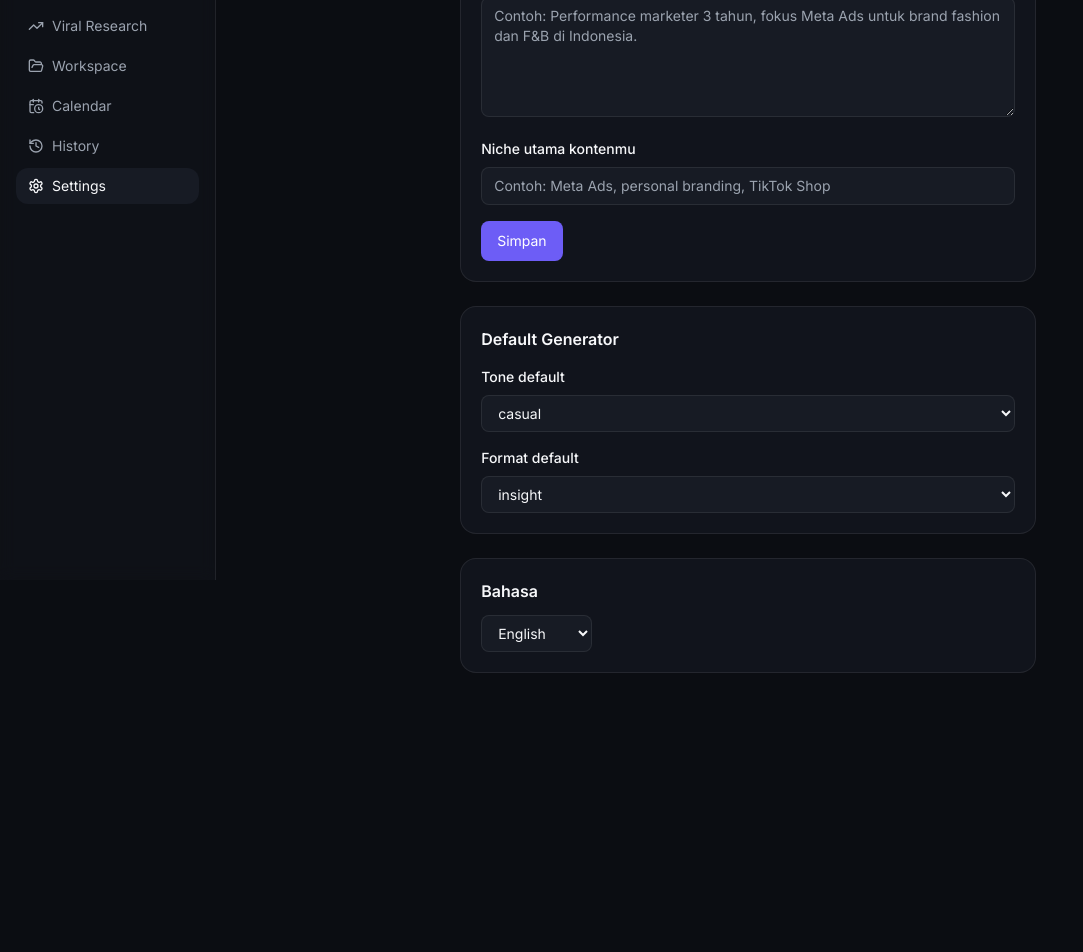
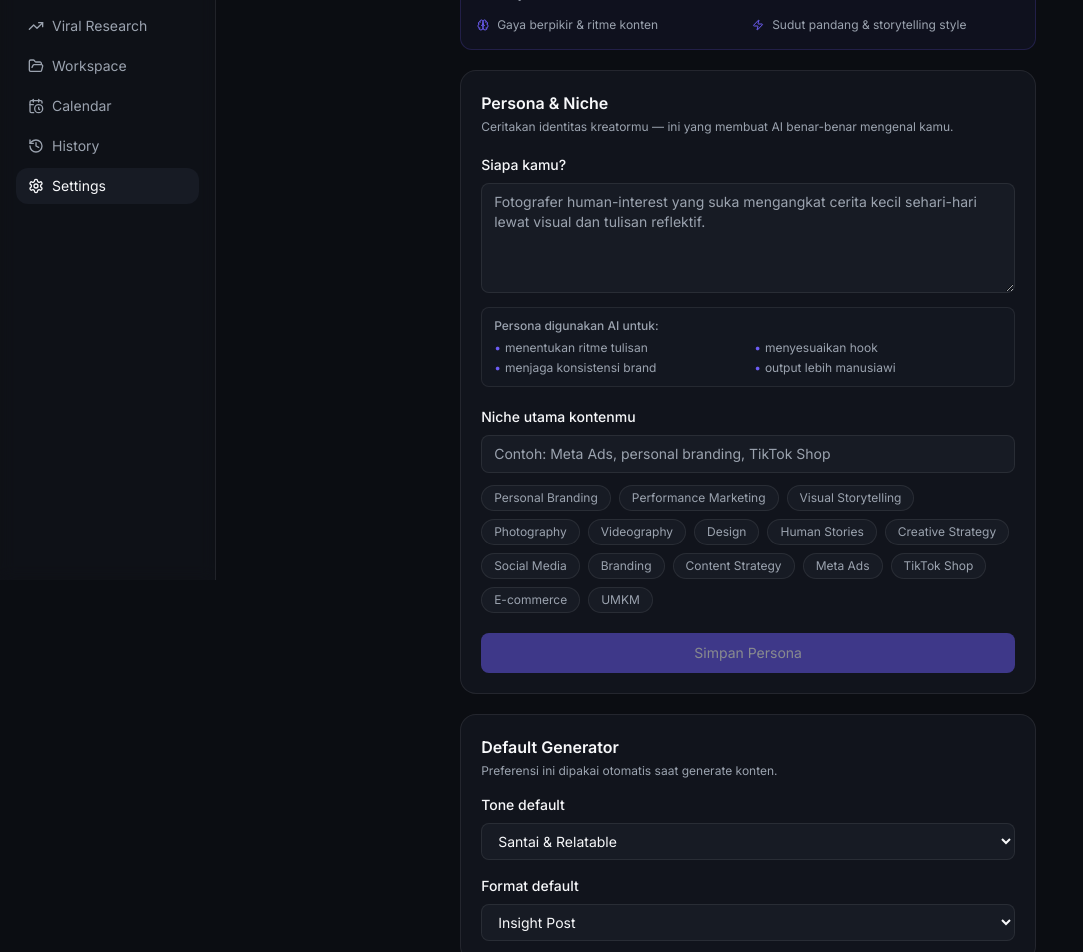
Before and after one commit to adityarianp-boop/threadforge, a Next.js app: page /en/settings in a window 1280 px wide. Shown: the part 220-1172 px from the top of the page, without its empty margins (0-1083 px from the left). Before the commit the page ends 925 px from the top, so only its background shows below. Built offline with nearby package versions, Linux system fonts and the light colour scheme.

Commit message:
feat: settings page upgrade — AI identity onboarding, persona chips, AI summary

```diff
--- a/src/app/[locale]/settings/page.tsx
+++ b/src/app/[locale]/settings/page.tsx
@@ -1,12 +1,70 @@
 "use client";
-
+import { useState, useEffect } from "react";
 import { useSettingsStore } from "@/store/settings-store";
 import { Card } from "@/components/shared/card";
 import { Button } from "@/components/shared/button";
 import { LanguageSwitcher } from "@/components/language/language-switcher";
+import { Sparkles, Brain, Zap, CheckCircle2 } from "lucide-react";
 
-const toneOptions = ["casual", "bold", "empathetic", "expert"] as const;
-const formatOptions = ["insight", "story", "myth", "tips", "hot_take", "case_study", "long_form"] as const;
+const toneOptions = [
+  { id: "casual", label: "Santai & Relatable" },
+  { id: "bold", label: "Bold & Provokatif" },
+  { id: "empathetic", label: "Empatik" },
+  { id: "expert", label: "Expert Authority" },
+] as const;
+
+const formatOptions = [
+  { id: "insight", label: "Insight Post" },
+  { id: "story", label: "Real Story" },
+  { id: "myth", label: "Myth Busting" },
+  { id: "tips", label: "Practical Tips" },
+  { id: "hot_take", label: "Hot Take" },
+  { id: "case_study", label: "Mini Case Study" },
+  { id: "long_form", label: "Thread Panjang" },
+] as const;
+
+const archetypeChips = [
+  "Personal Branding", "Performance Marketing", "Visual Storytelling",
+  "Photography", "Videography", "Design", "Human Stories",
+  "Creative Strategy", "Social Media", "Branding", "Content Strategy",
+  "Meta Ads", "TikTok Shop", "E-commerce", "UMKM",
+];
+
+const personaExamples = [
+  "Aku membantu UMKM berkembang lewat Meta Ads, visual storytelling, dan konten yang terasa manusiawi.",
+  "Fotografer human-interest yang suka mengangkat cerita kecil sehari-hari lewat visual dan tulisan reflektif.",
+  "Performance marketer 3 tahun, fokus Meta Ads untuk brand fashion dan F&B di Indonesia.",
+  "Content strategist yang percaya bahwa konten terbaik lahir dari kejujuran, bukan dari template.",
+];
+
+function generateAISummary(persona: string, niche: string): { summary: string; contentTypes: string[] } {
+  const p = persona.toLowerCase();
+  const n = niche.toLowerCase();
+  const isMarketer = p.includes("marketing") || p.includes("ads") || p.includes("iklan") || n.includes("marketing");
+  const isCreative = p.includes("foto") || p.includes("visual") || p.includes("design") || n.includes("visual");
+  const isStoryteller = p.includes("cerita") || p.includes("story") || p.includes("human") || n.includes("story");
+  const isUMKM = p.includes("umkm") || p.includes("bisnis") || n.includes("umkm");
+
+  let role = "Creative strategist";
+  if (isMarketer && isCreative) role = "Performance marketer dengan pendekatan visual storytelling";
+  else if (isMarketer) role = "Performance marketer yang data-driven";
+  else if (isCreative && isStoryteller) role = "Visual storyteller dengan sentuhan human interest";
+  else if (isCreative) role = "Creative professional berbasis visual";
+  else if (isStoryteller) role = "Storyteller observasional";
+  else if (isUMKM) role = "Business strategist fokus growth UMKM";
+
+  const contentTypes: string[] = [];
+  if (isMarketer) contentTypes.push("insight strategic", "case study ads");
+  if (isCreative) contentTypes.push("visual hooks", "storytelling observasional");
+  if (isStoryteller) contentTypes.push("narasi personal", "human interest");
+  if (isUMKM) contentTypes.push("business insight", "edukasi growth");
+  if (contentTypes.length === 0) contentTypes.push("insight personal", "hot take", "opini ringan");
+
+  return {
+    summary: `${role}${niche ? ` dengan fokus di ${niche}` : ""}.`,
+    contentTypes: contentTypes.slice(0, 4),
+  };
+}
 
 export default function SettingsPage() {
   const persona = useSettingsStore((s) => s.persona);
@@ -18,25 +76,108 @@ export default function SettingsPage() {
   const setDefaultTone = useSettingsStore((s) => s.setDefaultTone);
   const setDefaultFormat = useSettingsStore((s) => s.setDefaultFormat);
 
-  const inputClass =
-    "w-full rounded-lg border border-borderSoft bg-surfaceSecondary px-3 py-2 text-sm text-textPrimary placeholder:text-textSecondary focus:outline-none focus:ring-2 focus:ring-accent/30";
+  const [localPersona, setLocalPersona] = useState(persona);
+  const [localNiche, setLocalNiche] = useState(niche);
+  const [selectedChips, setSelectedChips] = useState<string[]>([]);
+  const [saved, setSaved] = useState(false);
+  const [aiSummary, setAiSummary] = useState<{ summary: string; contentTypes: string[] } | null>(null);
+  const [exampleIndex, setExampleIndex] = useState(0);
+
+  useEffect(() => {
+    setLocalPersona(persona);
+    setLocalNiche(niche);
+    if (persona && niche) setAiSummary(generateAISummary(persona, niche));
+  }, []);
+
+  useEffect(() => {
+    const interval = setInterval(() => {
+      setExampleIndex((i) => (i + 1) % personaExamples.length);
+    }, 3000);
+    return () => clearInterval(interval);
+  }, []);
+
+  const toggleChip = (chip: string) => {
+    setSelectedChips((prev) => {
+      const next = prev.includes(chip) ? prev.filter((c) => c !== chip) : [...prev, chip];
+      const nicheFromChips = next.join(", ");
+      setLocalNiche(nicheFromChips);
+      return next;
+    });
+  };
+
+  const handleSave = () => {
+    setPersona(localPersona);
+    setNiche(localNiche);
+    setSaved(true);
+    setAiSummary(generateAISummary(localPersona, localNiche));
+    setTimeout(() => setSaved(false), 2500);
+  };
+
+  const inputClass = "w-full rounded-lg border border-borderSoft bg-surfaceSecondary px-3 py-2 text-sm text-textPrimary placeholder:text-textSecondary focus:outline-none focus:ring-2 focus:ring-accent/30 transition-all";
 
   return (
-    <div className="mx-auto max-w-xl space-y-6">
-      <Card className="space-y-4">
-        <h2 className="text-base font-semibold text-textPrimary">Persona &amp; Niche</h2>
+    <div className="mx-auto max-w-xl space-y-5">
+
+      {/* AI Guidance Header */}
+      <div className="rounded-xl border border-accent/20 bg-accent/5 p-4 space-y-3">
+        <div className="flex items-center gap-2">
+          <Sparkles size={16} className="text-accent" />
+          <p className="text-sm font-medium text-textPrimary">Identitas kreator = kualitas AI</p>
+        </div>
+        <p className="text-sm text-textSecondary leading-6">
+          Semakin spesifik identitas kreatormu, semakin personal dan strategis output AI nantinya.
+        </p>
+        <div className="grid grid-cols-2 gap-2">
+          {[
+            { icon: Brain, text: "Gaya berpikir & ritme konten" },
+            { icon: Zap, text: "Sudut pandang & storytelling style" },
+          ].map(({ icon: Icon, text }) => (
+            <div key={text} className="flex items-center gap-2 text-xs text-textSecondary">
+              <Icon size={12} className="text-accent flex-shrink-0" />
+              {text}
+            </div>
+          ))}
+        </div>
+      </div>
+
+      {/* Persona & Niche Card */}
+      <Card className="space-y-5">
+        <div className="space-y-1">
+          <h2 className="text-base font-semibold text-textPrimary">Persona & Niche</h2>
+          <p className="text-xs text-textSecondary">Ceritakan identitas kreatormu — ini yang membuat AI benar-benar mengenal kamu.</p>
+        </div>
+
+        {/* Persona Input */}
         <div className="space-y-2">
           <label htmlFor="settings-persona" className="block text-sm font-medium text-textPrimary">
             Siapa kamu?
           </label>
           <textarea
             id="settings-persona"
-            className={`${inputClass} min-h-[120px] resize-y`}
-            value={persona}
-            onChange={(e) => setPersona(e.target.value)}
-            placeholder="Contoh: Performance marketer 3 tahun, fokus Meta Ads untuk brand fashion dan F&amp;B di Indonesia."
+            className={`${inputClass} min-h-[110px] resize-y`}
+            value={localPersona}
+            onChange={(e) => setLocalPersona(e.target.value)}
+            placeholder={personaExamples[exampleIndex]}
           />
+          {/* Why this matters */}
+          <div className="rounded-lg border border-borderSoft bg-surfaceSecondary/50 px-3 py-2.5 space-y-1.5">
+            <p className="text-xs font-medium text-textSecondary">Persona digunakan AI untuk:</p>
+            <div className="grid grid-cols-2 gap-x-3 gap-y-1">
+              {[
+                "menentukan ritme tulisan",
+                "menyesuaikan hook",
+                "menjaga konsistensi brand",
+                "output lebih manusiawi",
+              ].map((item) => (
+                <p key={item} className="text-xs text-textSecondary flex items-center gap-1">
+                  <span className="text-accent">•</span> {item}
+                </p>
+              ))}
+            </div>
+          </div>
         </div>
+
+        {/* Niche Input */}
         <div className="space-y-2">
           <label htmlFor="settings-niche" className="block text-sm font-medium text-textPrimary">
             Niche utama kontenmu
@@ -45,64 +186,114 @@ export default function SettingsPage() {
             id="settings-niche"
             type="text"
             className={inputClass}
-            value={niche}
-            onChange={(e) => setNiche(e.target.value)}
+            value={localNiche}
+            onChange={(e) => setLocalNiche(e.target.value)}
             placeholder="Contoh: Meta Ads, personal branding, TikTok Shop"
           />
+
+          {/* Archetype Chips */}
+          <div className="flex flex-wrap gap-2 pt-1">
+            {archetypeChips.map((chip) => (
+              <button
+                key={chip}
+                type="button"
+                onClick={() => toggleChip(chip)}
+                className={`rounded-full border px-3 py-1 text-xs transition-all ${
+                  selectedChips.includes(chip)
+                    ? "border-accent bg-accent/10 text-accent"
+                    : "border-borderSoft bg-surfaceSecondary text-textSecondary hover:border-accent/50 hover:text-textPrimary"
+                }`}
+              >
+                {chip}
+              </button>
+            ))}
+          </div>
         </div>
+
+        {/* Save Button */}
         <Button
           type="button"
-          onClick={() => {
-            setPersona(persona);
-            setNiche(niche);
-          }}
+          onClick={handleSave}
+          disabled={!localPersona.trim() && !localNiche.trim()}
+          className="w-full"
         >
-          Simpan
+          {saved ? (
+            <span className="flex items-center gap-2">
+              <CheckCircle2 size={15} /> Tersimpan!
+            </span>
+          ) : (
+            "Simpan Persona"
+          )}
         </Button>
+
+        {/* AI Identity Summary */}
+        {aiSummary && (
+          <div className="rounded-xl border border-accent/20 bg-accent/5 p-4 space-y-3">
+            <div className="flex items-center gap-2">
+              <Sparkles size={14} className="text-accent" />
+              <p className="text-xs font-medium text-accent uppercase tracking-wider">AI Identity</p>
+            </div>
+            <p className="text-sm text-textPrimary leading-6">
+              ThreadForge memahami kamu sebagai: <span className="font-medium">{aiSummary.summary}</span>
+            </p>
+            <div>
+              <p className="text-xs text-textSecondary mb-2">Kontenmu cenderung cocok untuk:</p>
+              <div className="flex flex-wrap gap-2">
+                {aiSummary.contentTypes.map((type) => (
+                  <span key={type} className="rounded-full border border-accent/20 bg-accent/10 px-2.5 py-0.5 text-xs text-accent">
+                    {type}
+                  </span>
+                ))}
+              </div>
+            </div>
+          </div>
+        )}
       </Card>
 
+      {/* Default Generator Card */}
       <Card className="space-y-4">
-        <h2 className="text-base font-semibold text-textPrimary">Default Generator</h2>
+        <div className="space-y-1">
+          <h2 className="text-base font-semibold text-textPrimary">Default Generator</h2>
+          <p className="text-xs text-textSecondary">Preferensi ini dipakai otomatis saat generate konten.</p>
+        </div>
         <div className="space-y-2">
-          <label htmlFor="settings-tone" className="block text-sm font-medium text-textPrimary">
-            Tone default
-          </label>
-          <select
-            id="settings-tone"
-            className={inputClass}
-            value={defaultTone}
-            onChange={(e) => setDefaultTone(e.target.value)}
-          >
-            {toneOptions.map((id) => (
-              <option key={id} value={id}>
-                {id}
-              </option>
+          <label htmlFor="settings-tone" className="block text-sm font-medium text-textPrimary">Tone default</label>
+          <select id="settings-tone" className={inputClass} value={defaultTone} onChange={(e) => setDefaultTone(e.target.value)}>
+            {toneOptions.map(({ id, label }) => (
+              <option key={id} value={id}>{label}</option>
             ))}
           </select>
         </div>
         <div className="space-y-2">
-          <label htmlFor="settings-format" className="block text-sm font-medium text-textPrimary">
-            Format default
-          </label>
-          <select
-            id="settings-format"
-            className={inputClass}
-            value={defaultFormat}
-            onChange={(e) => setDefaultFormat(e.target.value)}
-          >
-            {formatOptions.map((id) => (
-              <option key={id} value={id}>
-                {id}
-              </option>
+          <label htmlFor="settings-format" className="block text-sm font-medium text-textPrimary">Format default</label>
+          <select id="settings-format" className={inputClass} value={defaultFormat} onChange={(e) => setDefaultFormat(e.target.value)}>
+            {formatOptions.map(({ id, label }) => (
+              <option key={id} value={id}>{label}</option>
             ))}
           </select>
         </div>
       </Card>
 
+      {/* AI Continuity Widget */}
+      <div className="rounded-xl border border-borderSoft bg-surfaceSecondary/40 p-4 space-y-2">
+        <div className="flex items-center gap-2">
+          <Brain size={14} className="text-textSecondary" />
+          <p className="text-xs font-medium text-textSecondary uppercase tracking-wider">AI Insight</p>
+        </div>
+        <p className="text-sm text-textPrimary">
+          {persona ? "AI sudah mengenal gaya kontenmu. Output akan makin personal setiap sesi." : "Isi persona dulu agar AI bisa menyesuaikan gaya konten secara personal."}
+        </p>
+        {!persona && (
+          <p className="text-xs text-textSecondary">Creator yang mengisi persona mendapat output 3x lebih relevan.</p>
+        )}
+      </div>
+
+      {/* Language Card */}
       <Card className="space-y-3">
         <h2 className="text-base font-semibold text-textPrimary">Bahasa</h2>
         <LanguageSwitcher />
       </Card>
+
     </div>
   );
 }
```
